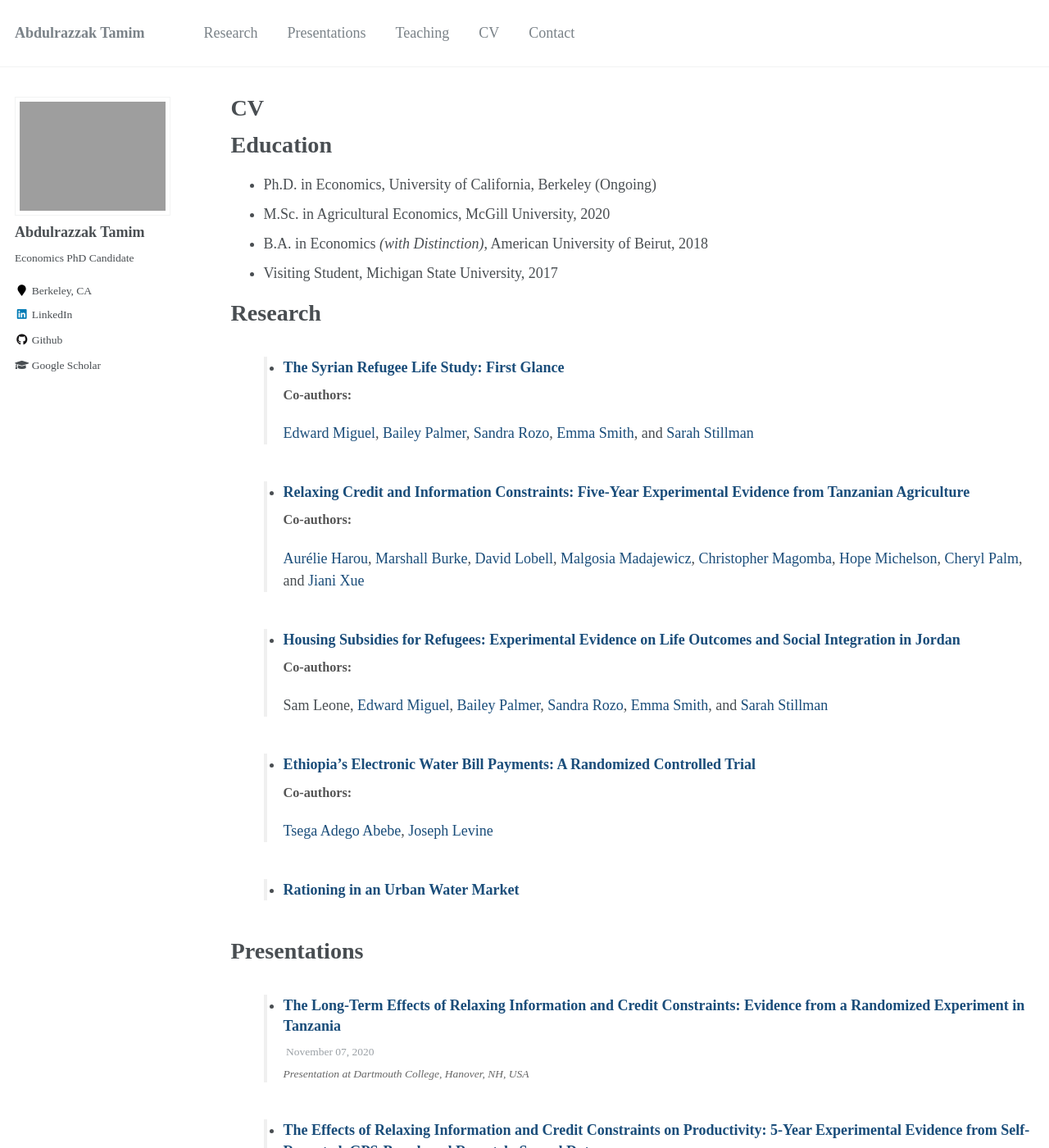
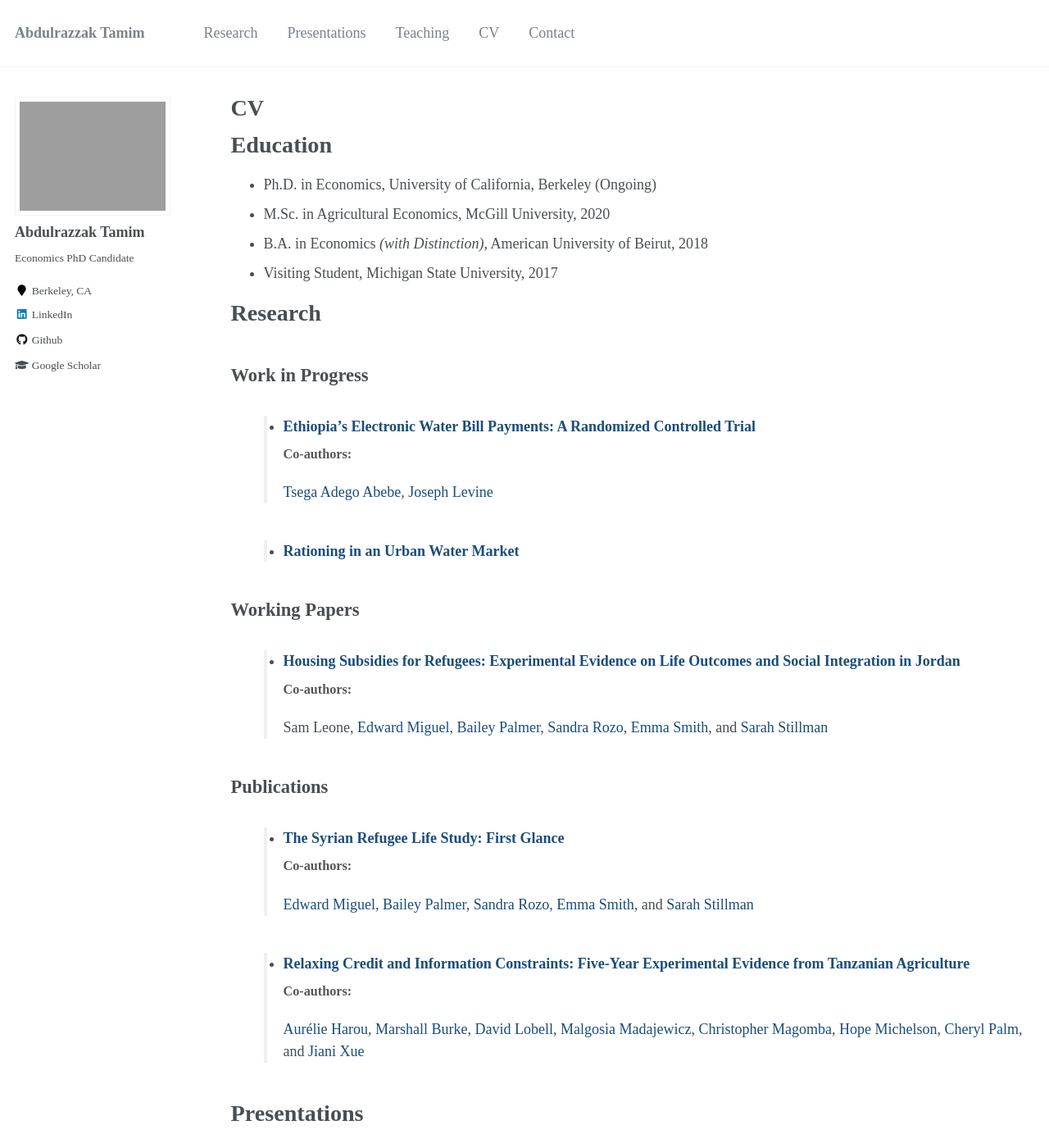
Before and after one commit to AbdulrazzakTamim/abdulrazzaktamim.github.io, a Jekyll site: the page built from _pages/cv.md, in a window 1280 px wide and 1400 px high. Shown: the whole window at 82% size. Built offline with Jekyll 4.4.1, drawn with Linux system fonts in a browser that asks for light colours; comment, search, counter and statistics services are not loaded.

Commit message:
Enhance CV with new research sections
Added sections for Work in Progress, Working Papers, and Publications in the CV.

```diff
--- a/_pages/cv.md
+++ b/_pages/cv.md
@@ -18,9 +18,33 @@ Education
 
 Research
 ======
-  <ul>{% for post in site.publications %}
+
+## Work in Progress
+<ul>
+{% for post in site.publications %}
+  {% if post.status == "wip" %}
     {% include archive-single-cv.html %}
-  {% endfor %}</ul>
+  {% endif %}
+{% endfor %}
+</ul>
+
+## Working Papers
+<ul>
+{% for post in site.publications %}
+  {% if post.status == "working" %}
+    {% include archive-single-cv.html %}
+  {% endif %}
+{% endfor %}
+</ul>
+
+## Publications
+<ul>
+{% for post in site.publications %}
+  {% if post.status == "published" %}
+    {% include archive-single-cv.html %}
+  {% endif %}
+{% endfor %}
+</ul>
 
 Presentations
 ======
```
